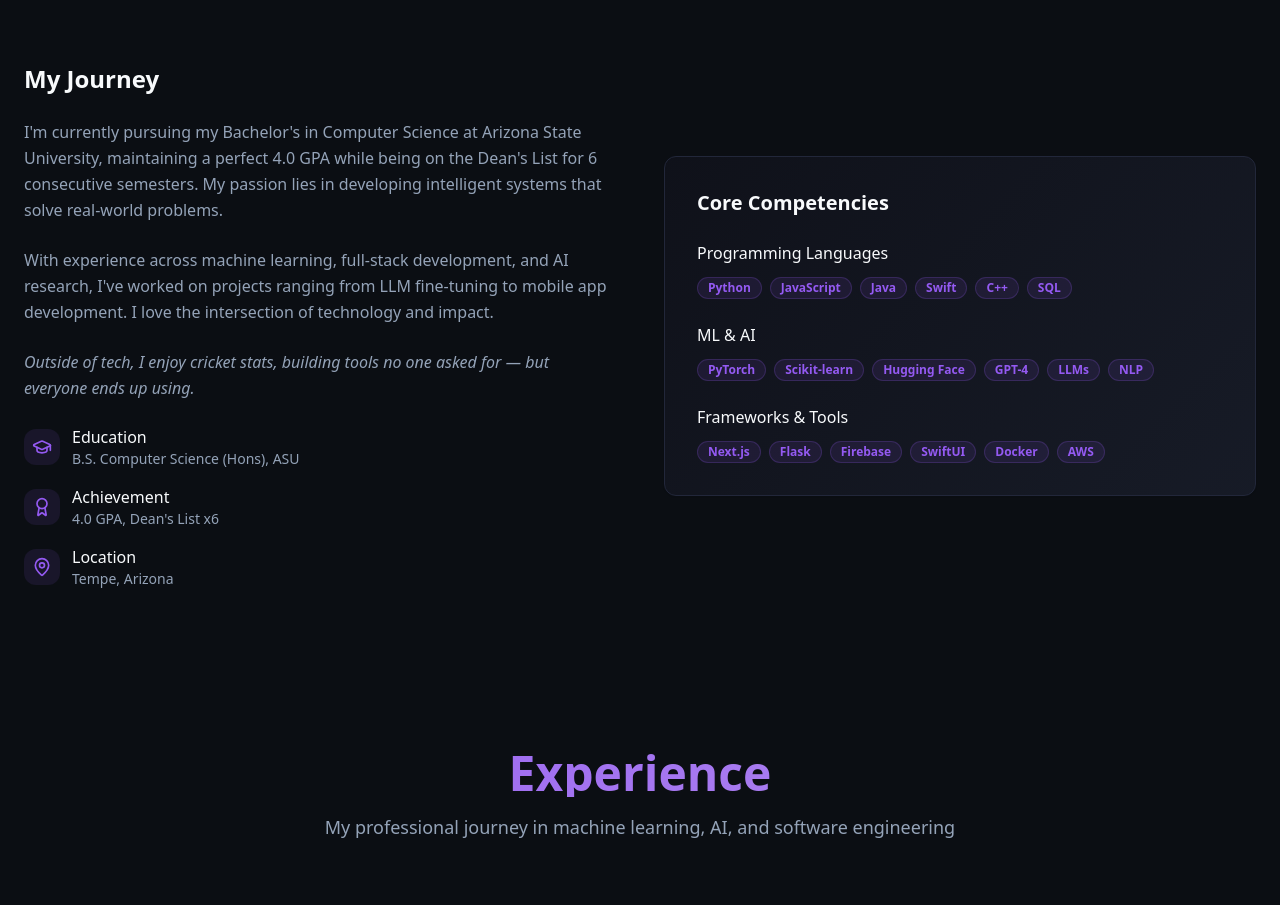
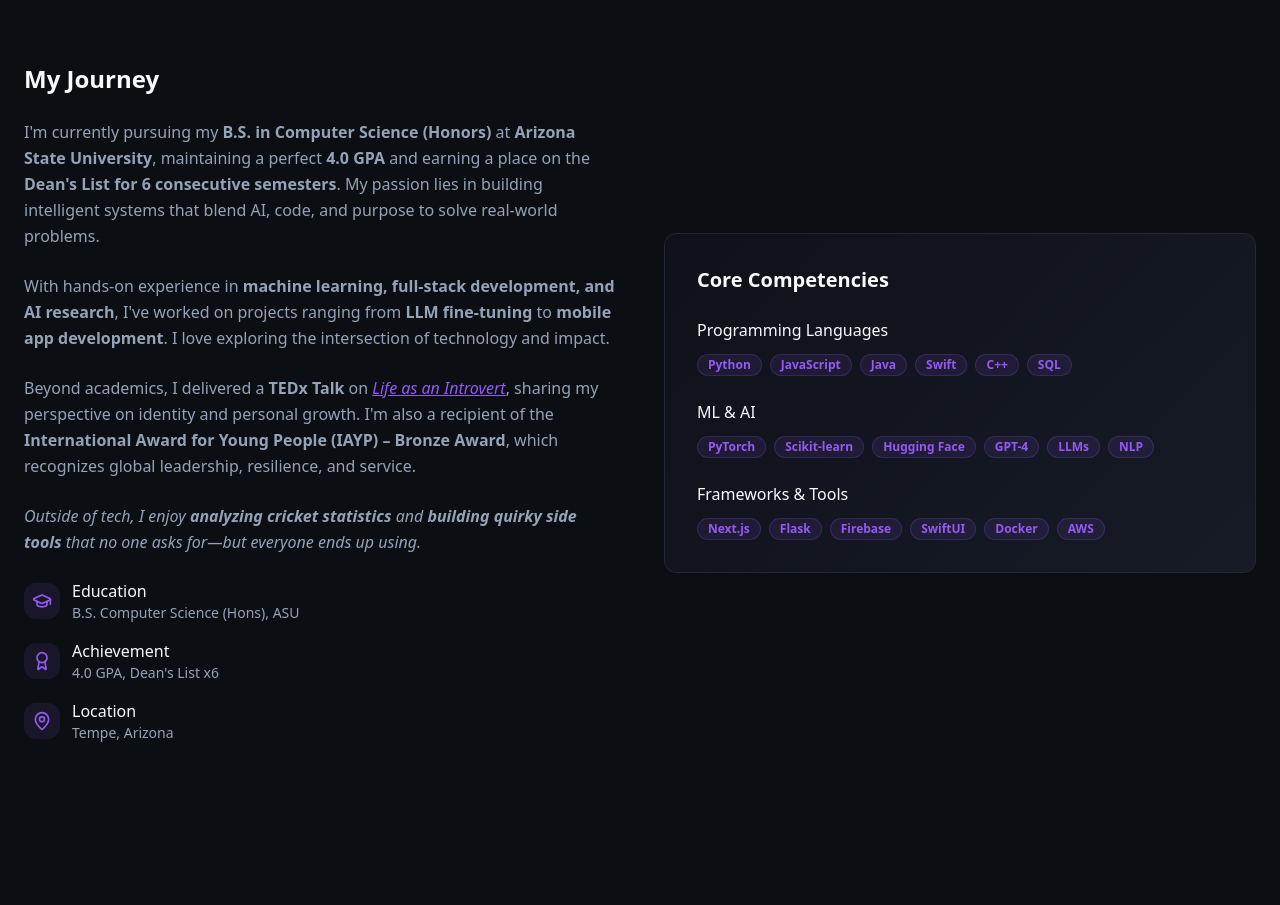
Before and after one commit to krishna31102004/krishna-balaji-dev, a React (Vite) app: page / in a window 1280 px wide. Shown: the part 1185-2090 px from the top of the page. Built offline with nearby package versions, Linux system fonts and the light colour scheme.

Commit message:
feat: Update "My Journey" section
Update the "My Journey" section in About.tsx to include TEDx Talk and IAYP Bronze Award details, along with other personal achievements and interests.

```diff
--- a/src/components/About.tsx
+++ b/src/components/About.tsx
@@ -27,17 +27,29 @@ export default function About() {
           <div>
             <h3 className="text-2xl font-semibold mb-6 text-foreground">My Journey</h3>
             <p className="text-muted-foreground mb-6 leading-relaxed">
-              I'm currently pursuing my Bachelor's in Computer Science at Arizona State University,
-              maintaining a perfect 4.0 GPA while being on the Dean's List for 6 consecutive semesters.
-              My passion lies in developing intelligent systems that solve real-world problems.
+              I'm currently pursuing my <strong>B.S. in Computer Science (Honors)</strong> at <strong>Arizona State University</strong>,
+              maintaining a perfect <strong>4.0 GPA</strong> and earning a place on the <strong>Dean's List for 6 consecutive semesters</strong>.
+              My passion lies in building intelligent systems that blend AI, code, and purpose to solve real-world problems.
             </p>
             <p className="text-muted-foreground mb-6 leading-relaxed">
-              With experience across machine learning, full-stack development, and AI research,
-              I've worked on projects ranging from LLM fine-tuning to mobile app development.
-              I love the intersection of technology and impact.
+              With hands-on experience in <strong>machine learning, full-stack development, and AI research</strong>,
+              I've worked on projects ranging from <strong>LLM fine-tuning</strong> to <strong>mobile app development</strong>.
+              I love exploring the intersection of technology and impact.
+            </p>
+            <p className="text-muted-foreground mb-6 leading-relaxed">
+              Beyond academics, I delivered a <strong>TEDx Talk</strong> on{" "}
+              <a
+                href="https://www.ted.com/talks/krishna_balaji_life_as_an_introvert"
+                target="_blank"
+                rel="noopener noreferrer"
+                className="text-primary hover:text-primary/80 transition-colors underline"
+              >
+                <em>Life as an Introvert</em>
+              </a>, sharing my perspective on identity and personal growth. I'm also a recipient of the{" "}
+              <strong>International Award for Young People (IAYP) – Bronze Award</strong>, which recognizes global leadership, resilience, and service.
             </p>
             <p className="text-muted-foreground mb-6 leading-relaxed italic">
-              Outside of tech, I enjoy cricket stats, building tools no one asked for — but everyone ends up using.
+              Outside of tech, I enjoy <strong>analyzing cricket statistics</strong> and <strong>building quirky side tools</strong> that no one asks for—but everyone ends up using.
             </p>
 
             <div className="space-y-4">
```
